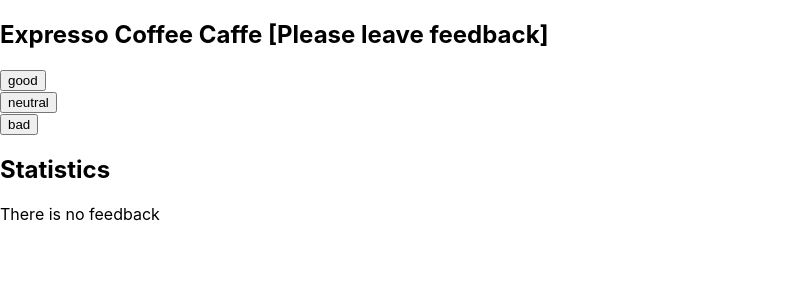
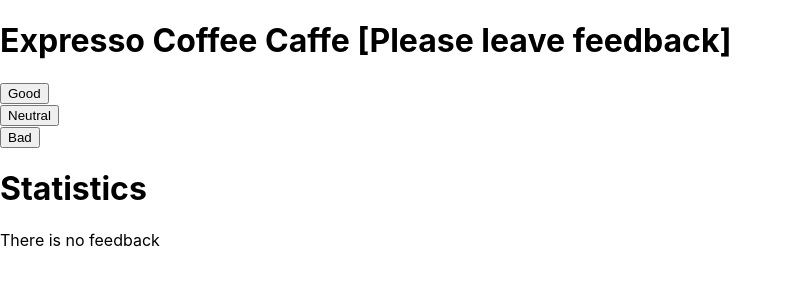
Before and after one commit to Muffcata/goit-react-hw-02-feedback, a React (Create React App) app: page / in a window 1280 px wide. Shown: the top 300 px of the page, without its empty margins (0-792 px from the left). Built offline with nearby package versions, Linux system fonts and the light colour scheme.

Commit message:
added propTypes

```diff
--- a/package.json
+++ b/package.json
@@ -36,5 +36,8 @@
       "last 1 firefox version",
       "last 1 safari version"
     ]
+  },
+  "devDependencies": {
+    "prop-types": "^15.8.1"
   }
 }
--- a/src/components/App.jsx
+++ b/src/components/App.jsx
@@ -3,6 +3,7 @@ import { Statistics } from './Statistics/statistics';
 import { FeedbackOptions } from './FeedbackOptions/FeedbackOptions';
 import { Section } from './Section/Section';
 import { Notification } from './Notification/Notification';
+import { PropTypes } from 'prop-types';
 
 export class App extends Component {
   state = {
@@ -30,44 +31,39 @@ export class App extends Component {
   };
 
   countPositiveFeedbackPercentage = () => {
-    this.setState(state => ({
-      ...state,
-      positive: Math.round((state.good / state.total) * 100),
-    }));
+    this.setState({
+      positive: Math.round((this.good / this.total) * 100),
+    });
   };
 
   render() {
-    const { good, neutral, bad, total, positive } = this.state;
-
     return (
       <div>
         <Section title="Expresso Coffee Caffe [Please leave feedback]">
           <FeedbackOptions
-            onLeaveFeedback="good"
+            onLeaveFeedback="Good"
             options={this.handleGoodIncrement}
           ></FeedbackOptions>
           <FeedbackOptions
-            onLeaveFeedback="neutral"
+            onLeaveFeedback="Neutral"
             options={this.handleNeutralIncrement}
           ></FeedbackOptions>
           <FeedbackOptions
-            onLeaveFeedback="bad"
+            onLeaveFeedback="Bad"
             options={this.handleBadIncrement}
           ></FeedbackOptions>
         </Section>
-        {/* <button onClick={this.handleGoodIncrement}>Good</button>
-        <button onClick={this.handleNeutralIncrement}>Neutral</button>
-        <button onClick={this.handleBadIncrement}>Bad </button> */}
+
         <Section title="Statistics">
-          {total === 0 ? (
+          {this.state.total === 0 ? (
             <Notification message="There is no feedback" />
           ) : (
             <Statistics
-              good={good}
-              bad={bad}
-              neutral={neutral}
-              total={total}
-              positivePercentage={positive}
+              good={this.state.good}
+              neutral={this.state.neutral}
+              bad={this.state.bad}
+              total={this.state.total}
+              positivePercentage={this.state.positive}
             />
           )}
         </Section>
--- a/src/components/FeedbackOptions/FeedbackOptions.jsx
+++ b/src/components/FeedbackOptions/FeedbackOptions.jsx
@@ -1,4 +1,5 @@
 import React from 'react';
+import { PropTypes } from 'prop-types';
 
 export const FeedbackOptions = ({ options, onLeaveFeedback }) => {
   return (
@@ -7,3 +8,8 @@ export const FeedbackOptions = ({ options, onLeaveFeedback }) => {
     </div>
   );
 };
+
+FeedbackOptions.propTypes = {
+  onLeaveFeedback: PropTypes.func,
+  options: PropTypes.string,
+};
--- a/src/components/Notification/Notification.jsx
+++ b/src/components/Notification/Notification.jsx
@@ -1,5 +1,14 @@
 import React from 'react';
+import { PropTypes } from 'prop-types';
 
 export const Notification = ({ message }) => {
-  return <p>{message}</p>;
+  return (
+    <>
+      <p>{message}</p>
+    </>
+  );
 };
+
+Notification.propTypes = {
+  message: PropTypes.string,
+};
--- a/src/components/Section/Section.jsx
+++ b/src/components/Section/Section.jsx
@@ -1,10 +1,15 @@
 import React from 'react';
-
+import { PropTypes } from 'prop-types';
 export const Section = ({ title, children }) => {
   return (
-    <section>
-      <h2>{title}</h2>
+    <div>
+      <h1>{title}</h1>
       {children}
-    </section>
+    </div>
   );
 };
+
+Section.propTypes = {
+  title: PropTypes.string.isRequired,
+  children: PropTypes.node.isRequired,
+};
--- a/src/components/Statistics/statistics.jsx
+++ b/src/components/Statistics/statistics.jsx
@@ -1,13 +1,21 @@
 import React from 'react';
+import { PropTypes } from 'prop-types';
 
 export const Statistics = ({ good, neutral, bad, total, positive }) => {
   return (
-    <div>
+    <>
       <p>Good: {good}</p>
       <p>Neutral: {neutral}</p>
       <p>Bad: {bad}</p>
       <p>Total: {total}</p>
       <p>Positive feedback: {positive}%</p>
-    </div>
+    </>
   );
 };
+Statistics.propTypes = {
+  good: PropTypes.number,
+  bad: PropTypes.number,
+  neutral: PropTypes.number,
+  total: PropTypes.number,
+  positive: PropTypes.number,
+};
```
Also changed, not shown: 1 other file (tests, documents, lock files or other folders).
